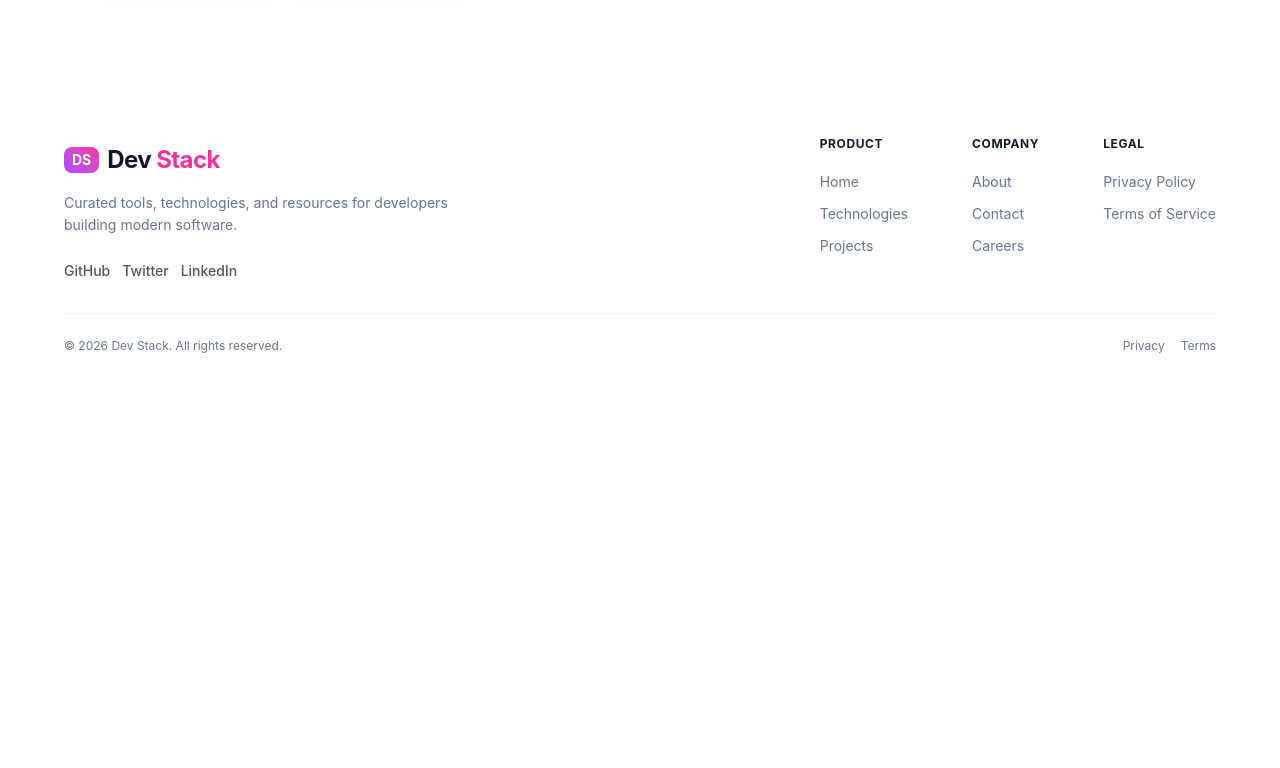
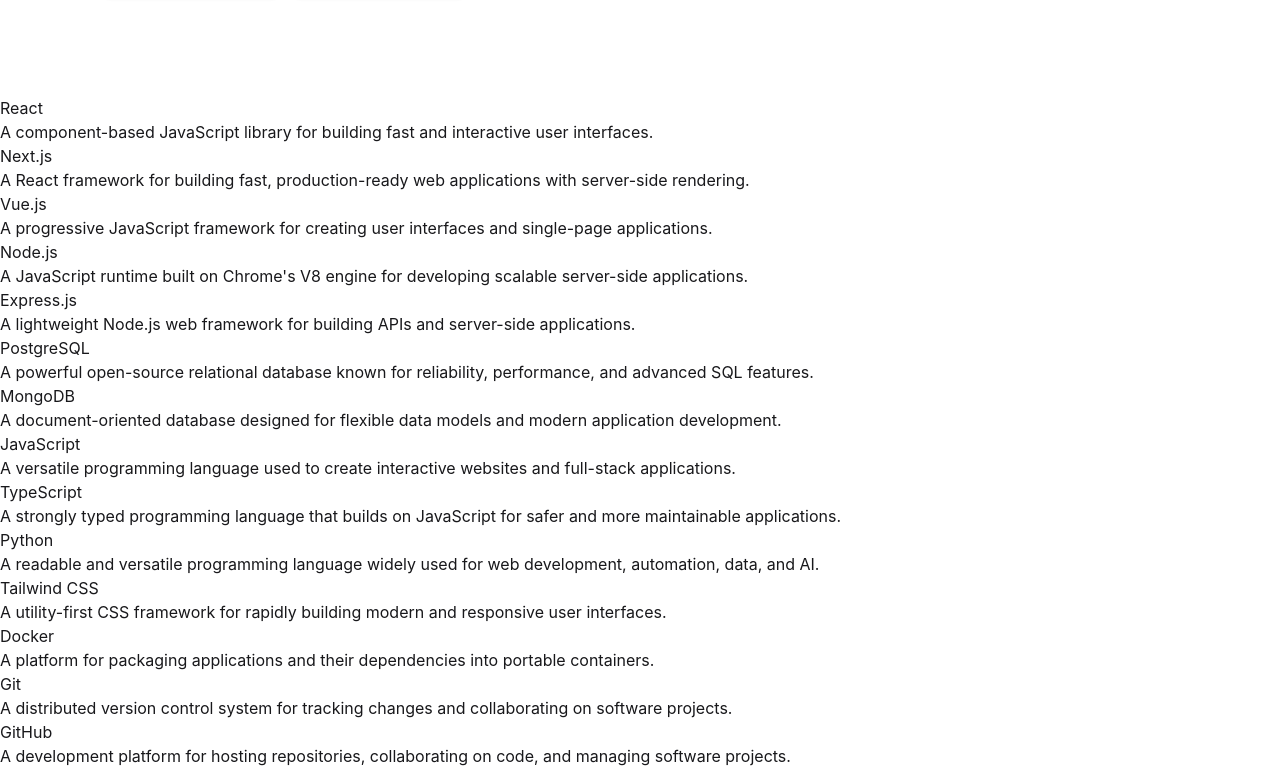
Before and after one commit to sahedali0237/Assignment-05-Dev-Stack, a React (Vite) app: page / in a window 1280 px wide. Shown: the part 499-1267 px from the top of the page. Before the commit the page ends 893 px from the top, so only its background shows below. Built offline with nearby package versions, Linux system fonts and the light colour scheme.

Commit message:
in the last commit i was make a mistake i use photo insted of Footer. now i'm fixing this and buils the stracture of cord and the side bar .

```diff
--- a/src/App.tsx
+++ b/src/App.tsx
@@ -1,31 +1,49 @@
-import { Suspense } from "react";
-import "./App.css";
+import { useEffect, useState } from "react";
 import Navbar from "./components/nav";
 import Hero from "./components/hero";
 import AllTechnologies from "./components/Technologies/technology";
+import Footer from "./components/footer";
 import type { dataType } from "./type/type";
-import Footer from "./components/footer";
-
-  const dataFetch = async (): Promise<dataType[]> => {
-    const res = await fetch("/data.json");
-    const data = await res.json();
-    return data;
-  };
-
-const dataPromise = dataFetch();
 
 function App() {
+  const [technologies, setTechnologies] = useState<dataType[]>([]);
+  const [loading, setLoading] = useState(true);
+
+  useEffect(() => {
+    const dataFetch = async () => {
+      try {
+        const res = await fetch("/data.json");
+
+        if (!res.ok) {
+          throw new Error("Failed to fetch technology data");
+        }
+
+        const data: dataType[] = await res.json();
+        setTechnologies(data);
+      } catch (error) {
+        console.error(error);
+      } finally {
+        setLoading(false);
+      }
+    };
+
+    dataFetch();
+  }, []);
+
   return (
     <>
       <Navbar />
       <Hero />
 
-      <Suspense fallback={<h2>Loading.......</h2>}>
-        <AllTechnologies dataPromise={dataPromise} />
-      </Suspense>
+      {loading ? (
+        <div className="flex min-h-75 items-center justify-center">
+          <p className="text-lg font-semibold">Loading...</p>
+        </div>
+      ) : (
+        <AllTechnologies data={technologies} />
+      )}
 
-      <Footer/>
-
+      <Footer />
     </>
   );
 }
--- a/src/components/Technologies/technology.tsx
+++ b/src/components/Technologies/technology.tsx
@@ -1,14 +1,20 @@
 import type { dataType } from "../../type/type";
 
-
-interface TechnologyProps {
-  dataPromise: dataType[];
+interface TechnologiesProps {
+  data: dataType[];
 }
 
-const Technology: React.FC<TechnologyProps> = ({ dataPromise }) => {
-  console.log(dataPromise);
-
-  return null;
+const AllTechnologies = ({ data }: TechnologiesProps) => {
+  return (
+    <section>
+      {data.map((technology) => (
+        <div key={technology.id}>
+          <h2>{technology.name}</h2>
+          <p>{technology.description}</p>
+        </div>
+      ))}
+    </section>
+  );
 };
 
-export default Technology;
+export default AllTechnologies;
```
Also changed, not shown: src/components/Technologies/technologyCard.tsx (added), src/components/Technologies/technologySidebar.tsx (added).
